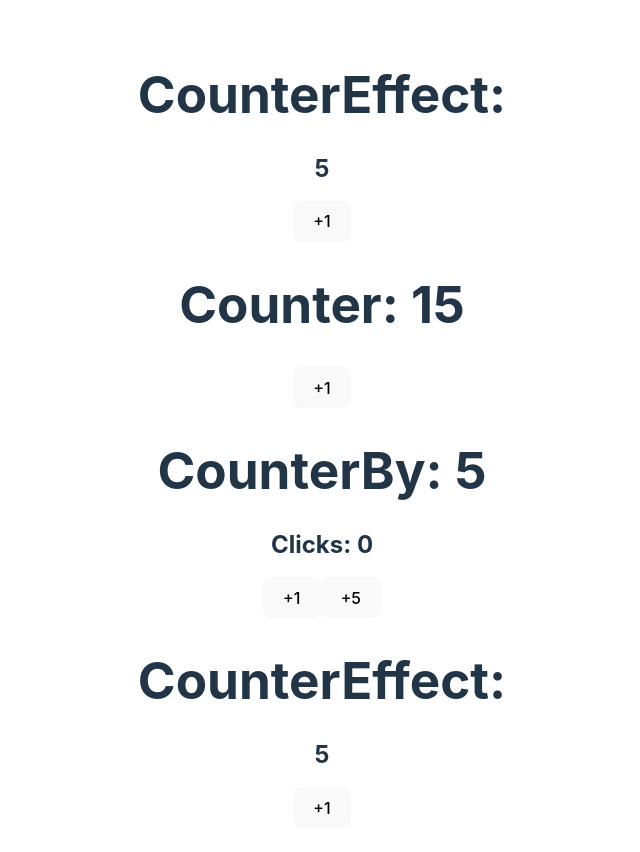
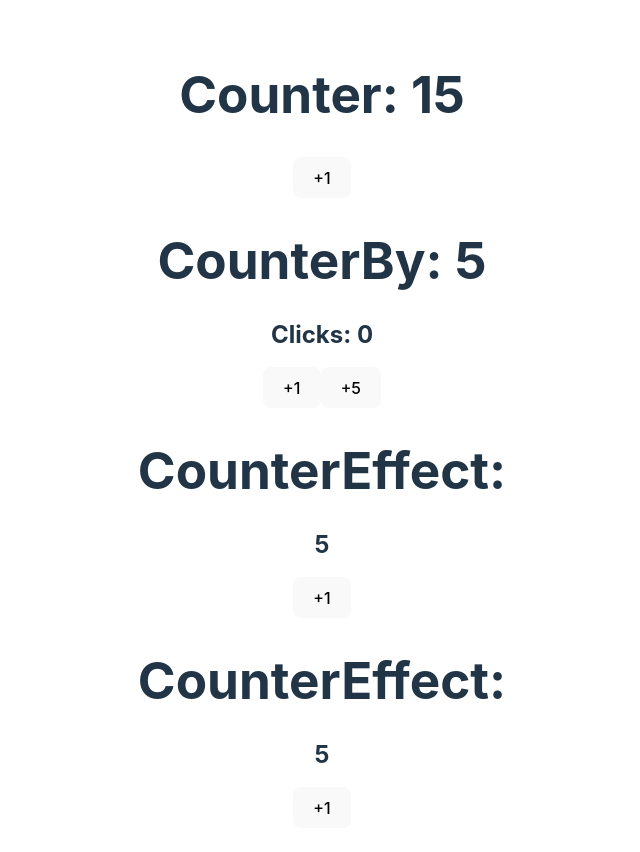
Before and after one commit to AlexanderMartinez25/bases-react, a React (Vite) app: page / in a window 1280 px wide. Shown: the top 852 px of the page, without its empty margins (318-958 px from the left). Built offline with nearby package versions, Linux system fonts and the light colour scheme.

Commit message:
Parametrizar y pulir nuestro custom hook

```diff
--- a/src/App.tsx
+++ b/src/App.tsx
@@ -7,10 +7,10 @@ import { CounterHook } from './bases/CounterHook'
 function App() {
   return (
     <>
-      <CounterHook />
       <Counter initialValue={15} />
       <CounterBy />
       <CounterEffect />
+      <CounterHook />
     </>
   )
 }
--- a/src/bases/CounterHook.tsx
+++ b/src/bases/CounterHook.tsx
@@ -2,12 +2,14 @@ import { useCounter } from "../hook/useCounter"
 
 export const CounterHook = () => {
 
-  const { counter, counterElement, handleClick } = useCounter();
+  const { counter, elementToAnimate, handleClick } = useCounter({
+    maxCount: 15
+  });
 
   return (
     <>
       <h1>CounterEffect:</h1>
-      <h2 ref={counterElement}>{counter}</h2>
+      <h2 ref={elementToAnimate}>{counter}</h2>
 
       <button onClick={handleClick}>
         +1
--- a/src/hook/useCounter.ts
+++ b/src/hook/useCounter.ts
@@ -1,34 +1,38 @@
-import { useEffect, useRef, useState } from "react";
+import { useEffect, useLayoutEffect, useRef, useState } from "react";
 import gsap from "gsap";
 
-const MAXIMUN_COUNT = 10;
 
-export const useCounter = () => {
+export const useCounter = ({ maxCount = 10 }) => {
 
   const [counter, setCunter] = useState(5)
-  const counterElement = useRef<HTMLHeadingElement>(null);
+  const elementToAnimate = useRef<any>(null);
+
+  const tl = useRef(gsap.timeline());
 
   const handleClick = () => {
-    // if (counter === MAXIMUN_COUNT) return;
-    setCunter(prev => Math.min(prev + 1, MAXIMUN_COUNT));
+    // if (counter === maxCount) return;
+    setCunter(prev => Math.min(prev + 1, maxCount));
   }
 
+  useLayoutEffect(() => {
+
+    if (!elementToAnimate.current) return;
+
+    tl.current.to(elementToAnimate.current, { y: -10, duration: 0.2, ease: 'ease.out' })
+      .to(elementToAnimate.current, { y: 0, duration: 1, ease: 'bounce.out' })
+      .pause()
+
+  }, [])
+
   useEffect(() => {
-
-    if (counter < 10) return;
-    console.log('%cSe llego al valor máximo', 'color:red; background-color: black;');
-
-    const tl = gsap.timeline();
-
-    tl.to(counterElement.current, { y: -10, duration: 0.2, ease: 'ease.out' })
-      .to(counterElement.current, { y: 0, duration: 1, ease: 'bounce.out' })
-
+    if (counter < maxCount) return;
+    tl.current.play(0)
   }, [counter])
 
 
   return {
     counter,
-    counterElement,
+    elementToAnimate,
     handleClick,
   }
 }
```
